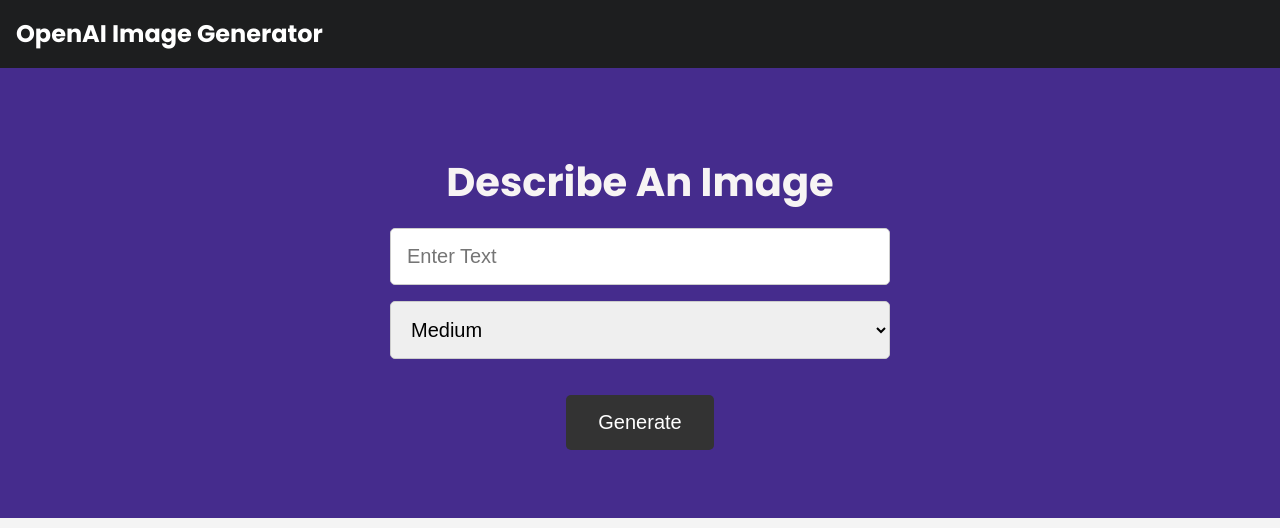
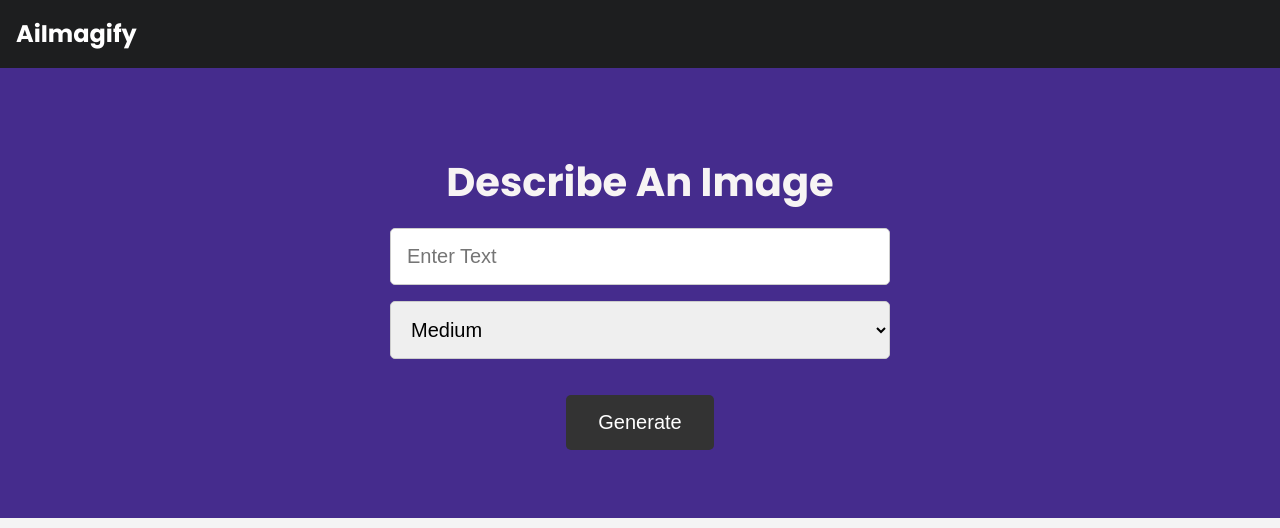
Before and after one commit to pabhi77/AiImagify3, a website: page public/index.html in a window 1280 px wide. Drawn offline with Linux system fonts and the light colour scheme.

Commit message:
Update index.html

```diff
--- a/public/index.html
+++ b/public/index.html
@@ -8,13 +8,13 @@
     <link rel="stylesheet" href="css/spinner.css" />
 
     <script src="js/main.js" defer></script>
-    <title>OpenAI Image Generator</title>
+    <title>AiImagify</title>
   </head>
   <body>
     <header>
       <div class="navbar">
         <div class="logo">
-          <h2>OpenAI Image Generator</h2>
+          <h2>AiImagify</</h2>
         </div>
         <div class="nav-links">
           <ul>
@@ -31,7 +31,7 @@
     <main>
       <section class="showcase">
         <form id="image-form">
-          <h1>Describe An Image</h1>
+          <h1>Describe An Image </h1>
           <div class="form-control">
             <input type="text" id="prompt" placeholder="Enter Text" />
           </div>
```
